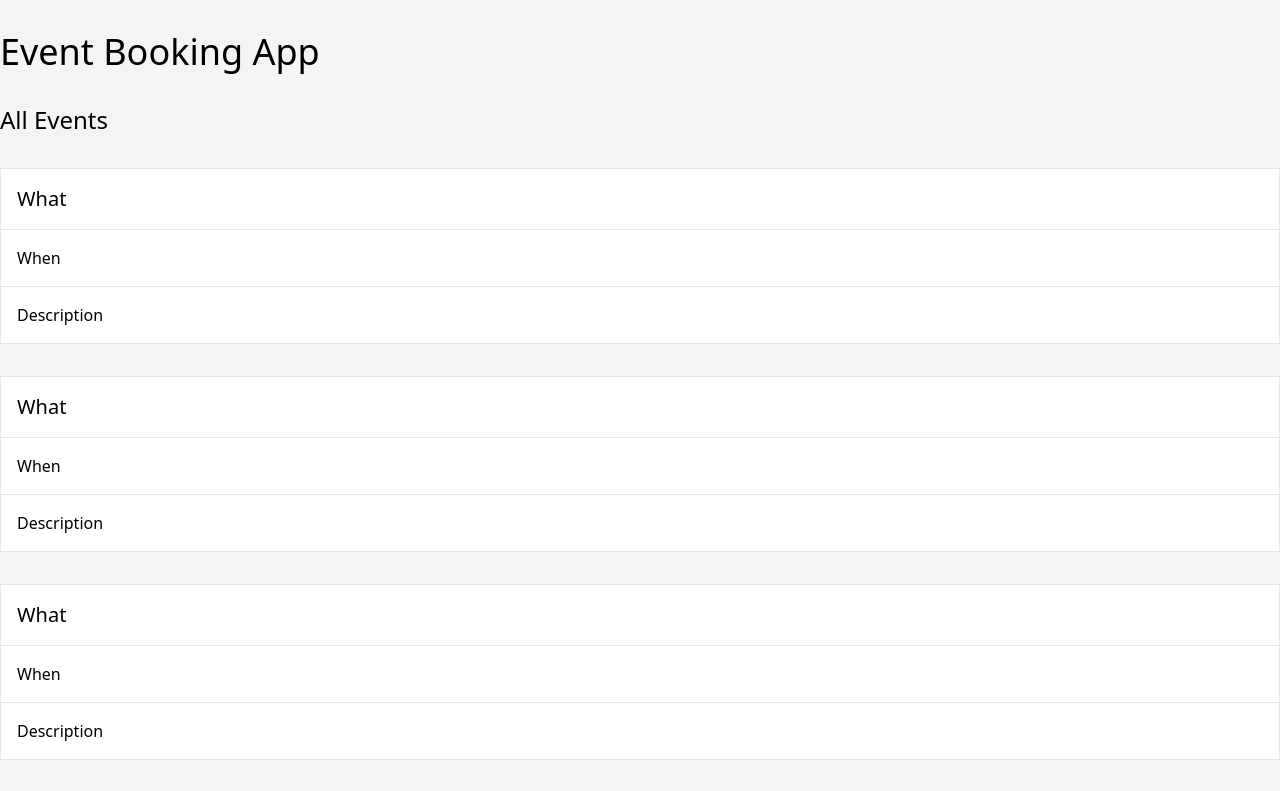
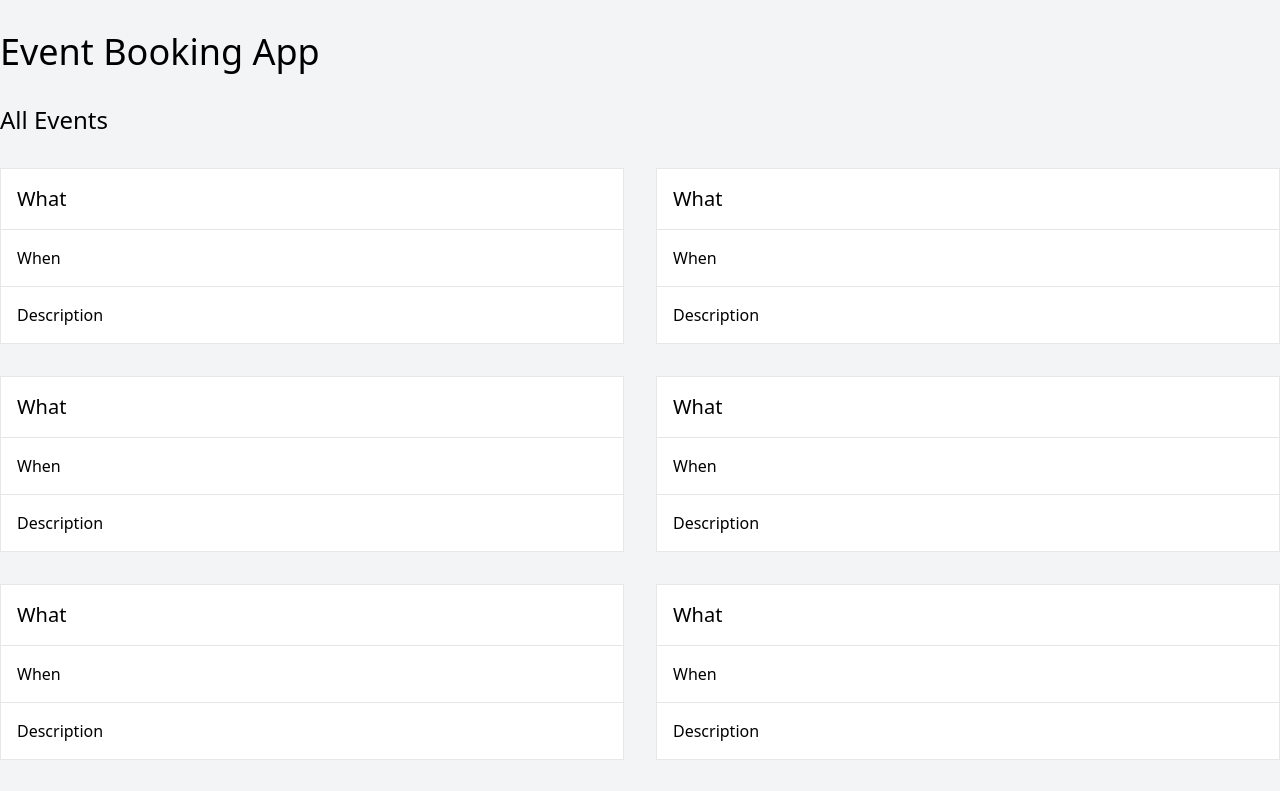
Before and after one commit to richiea1y/event-booking, a Vue app: page / in a window 1280 px wide. Shown: the top 791 px of the page. Built offline with nearby package versions, Linux system fonts and the light colour scheme.

Commit message:
feat(app): use <section> element be grid container to wrap EventCard component

```diff
--- a/src/App.vue
+++ b/src/App.vue
@@ -2,7 +2,9 @@
   <main class="container mx-auto my-8 space-y-8">
     <h1 class="text-4xl font-medium">Event Booking App</h1>
     <h2 class="text-2xl font-medium">All Events</h2>
-    <EventCard v-for="i in 8" :key="i" />
+    <section class="grid grid-cols-2 gap-8">
+      <EventCard v-for="i in 8" :key="i" />
+    </section>
     <h2 class="text-2xl font-medium">Your Bookings</h2>
   </main>
 </template>
```
